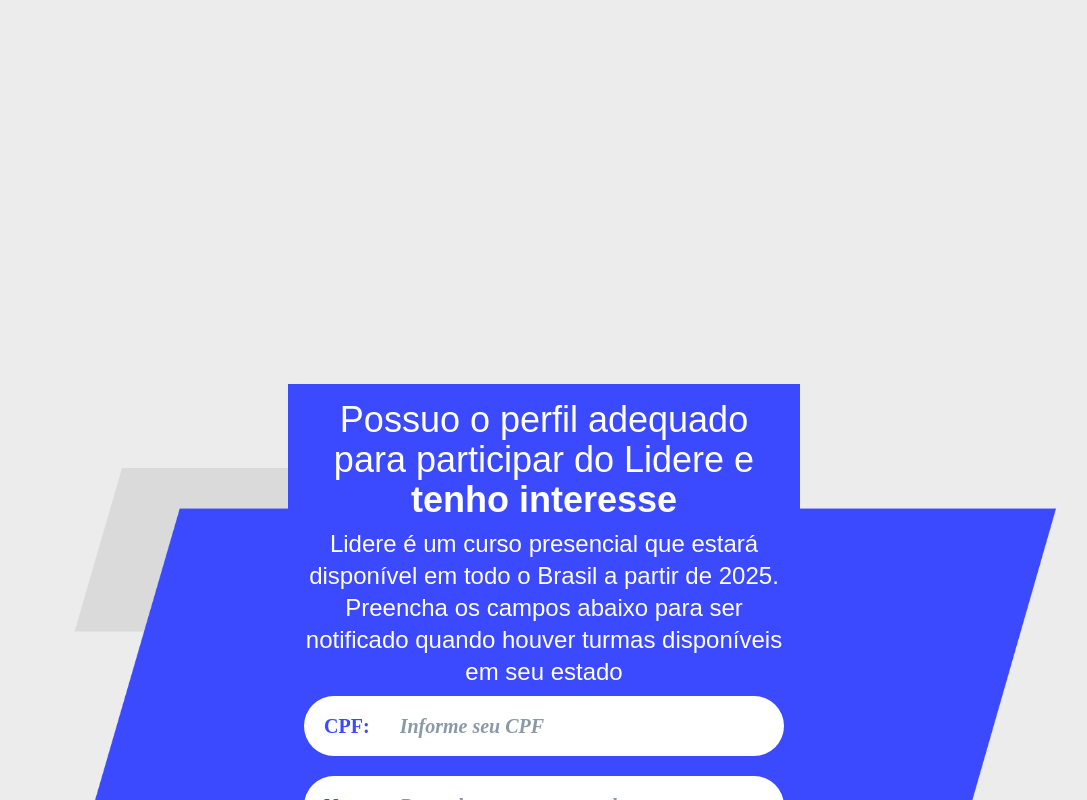
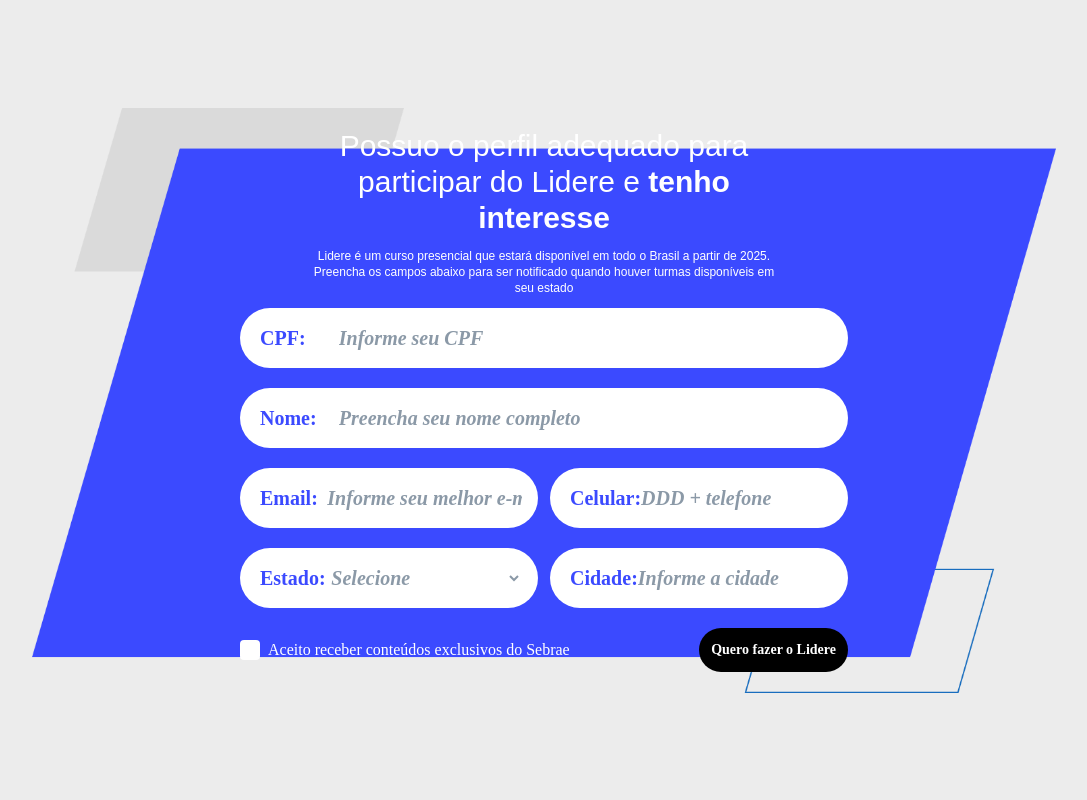
Before and after one commit to Niloinpng/sebrae-lidere-form, a React (Vite) app: page / in a window 1280 px wide. Shown: the top 800 px of the page, without its empty margins (96-1183 px from the left). Built offline with nearby package versions, Linux system fonts and the light colour scheme.

Commit message:
:sparkles: ajusta o layout e a responsividade do formulário, incluindo melhorias no espaçamento e no tamanho da fonte

```diff
--- a/src/App.tsx
+++ b/src/App.tsx
@@ -26,10 +26,8 @@
         }}
       />
 
-      <div className="relative flex flex-col items-center justify-center p-4 gap-2 z-10
-                      md:bg-LidereAzul62
-                      lg:m-40
-                      xl:m-96">
+      <div className="relative flex flex-col items-center justify-center p-4 gap-3 z-10
+                      xl:mx-80">
         {success ? (
           <div className="flex flex-col items-center justify-center gap-16">
             <div className="bg-white rounded-full p-4">
@@ -42,13 +40,13 @@
         ) : (
           <>
             <h1 className="font-campuni text-white text-center text-base
-                          lg:text-2xl
-                          xl:text-4xl">
+                          xl:px-16
+                          xl:text-3xl">
               Possuo o perfil adequado para participar do Lidere e <span className="font-bold">tenho interesse</span>
             </h1>
             <h2 className="font-alegreya text-white text-center text-xs
-                          lg:text-2xl
-                          xl:text-2xl">
+                          xl:px-16
+                          xl:text-xm">
               Lidere é um curso presencial que estará disponível em todo o Brasil a partir de 2025. Preencha os campos abaixo para ser notificado quando houver turmas disponíveis em seu estado
             </h2>
             <Form onSuccess={() => setSuccess(true)} />
--- a/src/components/CampoSelect.tsx
+++ b/src/components/CampoSelect.tsx
@@ -28,7 +28,7 @@
       </label>
       <select
         className={`
-          w-full font-figtree font-medium w-full focus:outline-none
+          w-full font-figtree font-medium focus:outline-none
           bg-transparent
           text-xs
           lg:text-xl
--- a/src/components/Form.tsx
+++ b/src/components/Form.tsx
@@ -234,7 +234,7 @@
 
             <button
                 type="submit"
-                className="bg-black rounded-full w-max font-figtree font-bold text-white p-3 lg:p-6 text-sm lg:text-xl"
+                className="bg-black rounded-full w-max font-figtree font-bold text-white p-3 lg:p-3 text-sm lg:text-2xm"
             >
                 Quero fazer o Lidere
             </button>
```
